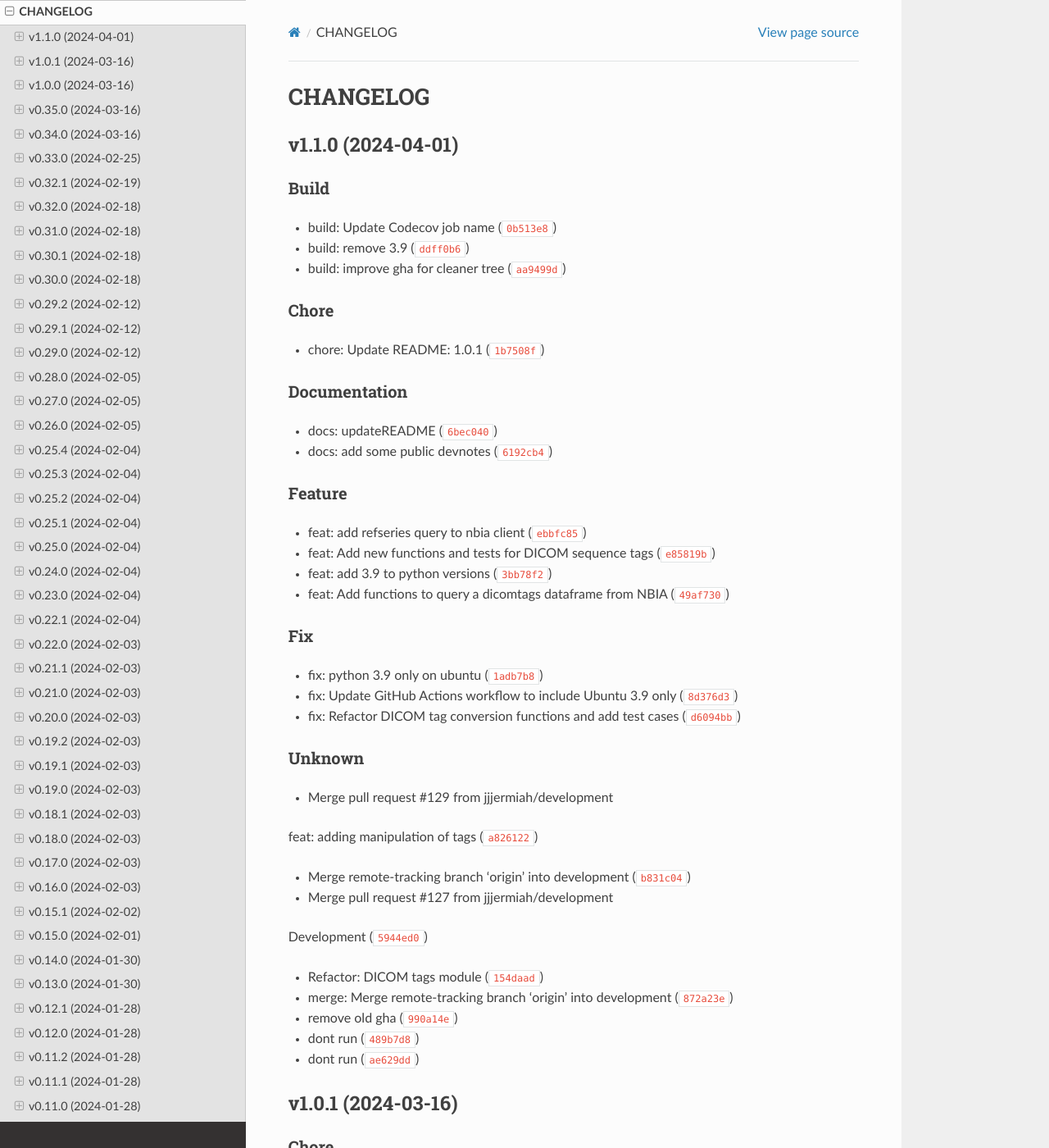
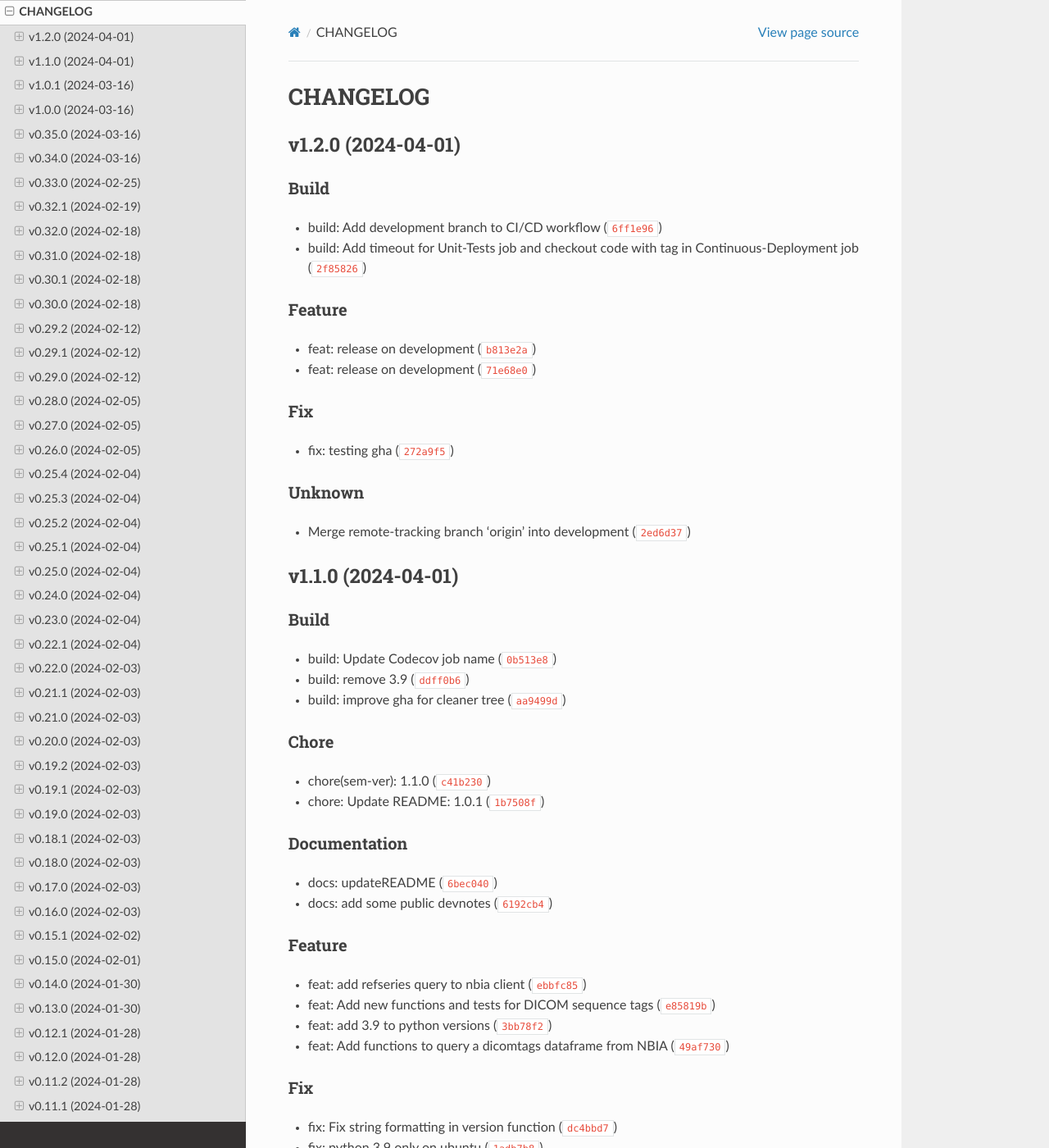
Before and after one commit to jjjermiah/nbia-toolkit, a Sphinx documentation site: the page built from docs/project_info/CHANGELOG.md, in a window 1280 px wide and 1400 px high. Shown: the whole window at 82% size. Built offline with Sphinx 7.4.7 and the Read the Docs theme 2.0.0, drawn with Linux system fonts in a browser that asks for light colours; the version number is read from the project's files by our own code.

Commit message:
chore(sem-ver): 1.2.0

```diff
--- a/docs/project_info/CHANGELOG.md
+++ b/docs/project_info/CHANGELOG.md
@@ -2,6 +2,29 @@
 
 
 
+## v1.2.0 (2024-04-01)
+
+### Build
+
+* build: Add development branch to CI/CD workflow ([`6ff1e96`](https://github.com/jjjermiah/nbia-toolkit/commit/6ff1e962c981f3a481728b2b0ba03c4d3d9edcc7))
+
+* build: Add timeout for Unit-Tests job and checkout code with tag in Continuous-Deployment job ([`2f85826`](https://github.com/jjjermiah/nbia-toolkit/commit/2f858265dd467267a0079919315280e62c34b173))
+
+### Feature
+
+* feat: release on development ([`b813e2a`](https://github.com/jjjermiah/nbia-toolkit/commit/b813e2a3e82d281f3cdfcb88415100ca451b43a2))
+
+* feat: release on development ([`71e68e0`](https://github.com/jjjermiah/nbia-toolkit/commit/71e68e02ce047331fe1adc7f5a658f9899c8d356))
+
+### Fix
+
+* fix: testing gha ([`272a9f5`](https://github.com/jjjermiah/nbia-toolkit/commit/272a9f52be5f6e1a5f2474c5cc433000a17fa4b6))
+
+### Unknown
+
+* Merge remote-tracking branch &#39;origin&#39; into development ([`2ed6d37`](https://github.com/jjjermiah/nbia-toolkit/commit/2ed6d37f9d776992bb9bbe23239ce639083aae53))
+
+
 ## v1.1.0 (2024-04-01)
 
 ### Build
@@ -14,6 +37,8 @@
 
 ### Chore
 
+* chore(sem-ver): 1.1.0 ([`c41b230`](https://github.com/jjjermiah/nbia-toolkit/commit/c41b2304acd2fc0360ac26ef4736bf10e774871b))
+
 * chore: Update README: 1.0.1 ([`1b7508f`](https://github.com/jjjermiah/nbia-toolkit/commit/1b7508f515ce2820c5b232810fb26660448e66a4))
 
 ### Documentation
@@ -33,6 +58,8 @@
 * feat: Add functions to query a dicomtags dataframe from NBIA ([`49af730`](https://github.com/jjjermiah/nbia-toolkit/commit/49af730875fbcabbbfd6896fdbe863ccb495933a))
 
 ### Fix
+
+* fix: Fix string formatting in version function ([`dc4bbd7`](https://github.com/jjjermiah/nbia-toolkit/commit/dc4bbd749a2b281e81faf7a99a2903bef278beca))
 
 * fix: python 3.9 only on ubuntu ([`1adb7b8`](https://github.com/jjjermiah/nbia-toolkit/commit/1adb7b8c66a6d73fb27374b557eb3b76d9d0c01c))
 
--- a/pyproject.toml
+++ b/pyproject.toml
@@ -1,6 +1,6 @@
 [tool.poetry]
 name = "nbiatoolkit"
-version = "1.1.0"
+version = "1.2.0"
 description = "A python package to query the National Biomedical Imaging Archive (NBIA) database."
 authors = ["Jermiah Joseph"]
 license = "MIT"
```
Also changed, not shown: 1 other file.
